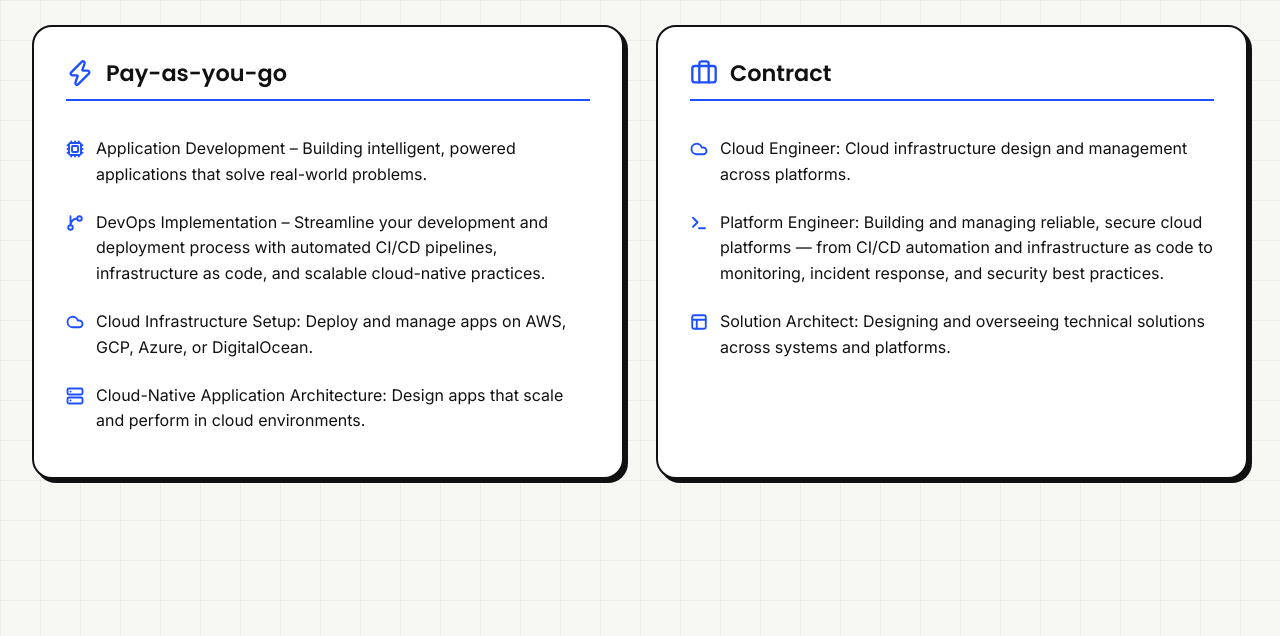
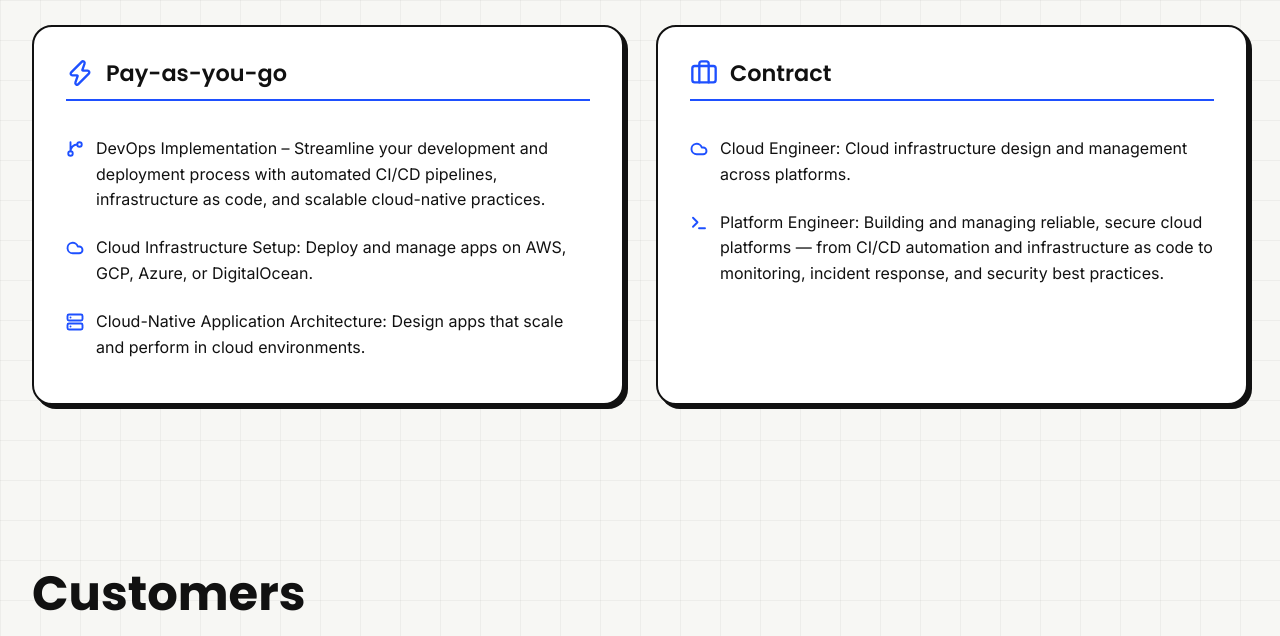
Before and after one commit to champ-patyatawee/champ-patyatawee, a plain HTML site: page index.html in a window 1280 px wide. Shown: the part 1120-1756 px from the top of the page. Drawn offline with nearby package versions, Linux system fonts and the light colour scheme.

Commit message:
Update Service

```diff
--- a/index.html
+++ b/index.html
@@ -1250,10 +1250,6 @@
                 </div>
                 <ul class="service-list">
                     <li class="service-item">
-                        <i data-lucide="cpu" class="service-item-icon"></i>
-                        <span>Application Development – Building intelligent, powered applications that solve real-world problems.</span>
-                    </li>
-                    <li class="service-item">
                         <i data-lucide="git-branch" class="service-item-icon"></i>
                         <span>DevOps Implementation – Streamline your development and deployment process with automated CI/CD pipelines, infrastructure as code, and scalable cloud-native practices.</span>
                     </li>
@@ -1281,10 +1277,6 @@
                     <li class="service-item">
                         <i data-lucide="terminal" class="service-item-icon"></i>
                         <span>Platform Engineer: Building and managing reliable, secure cloud platforms — from CI/CD automation and infrastructure as code to monitoring, incident response, and security best practices.</span>
-                    </li>
-                    <li class="service-item">
-                        <i data-lucide="layout" class="service-item-icon"></i>
-                        <span>Solution Architect: Designing and overseeing technical solutions across systems and platforms.</span>
                     </li>
                 </ul>
             </div>
```
